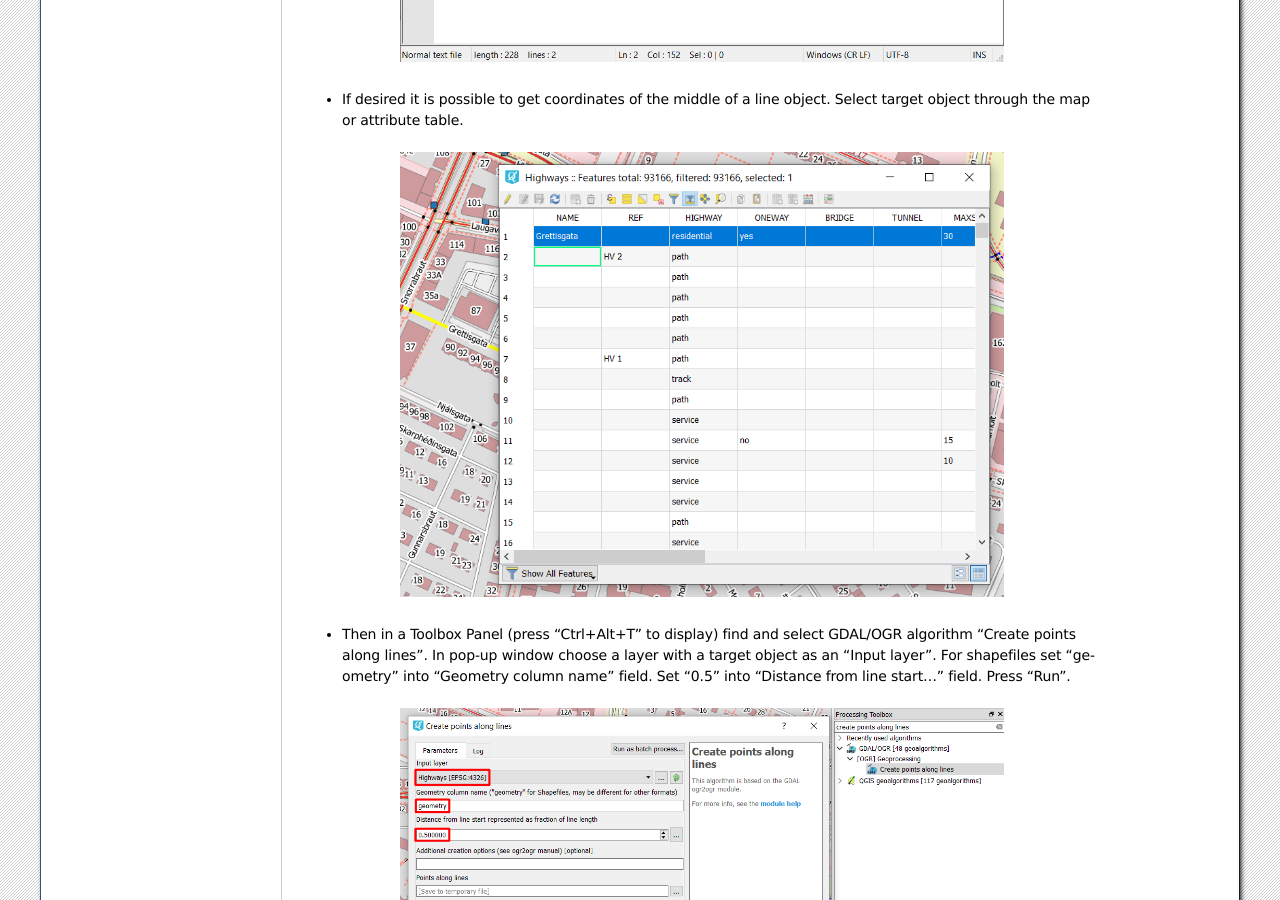
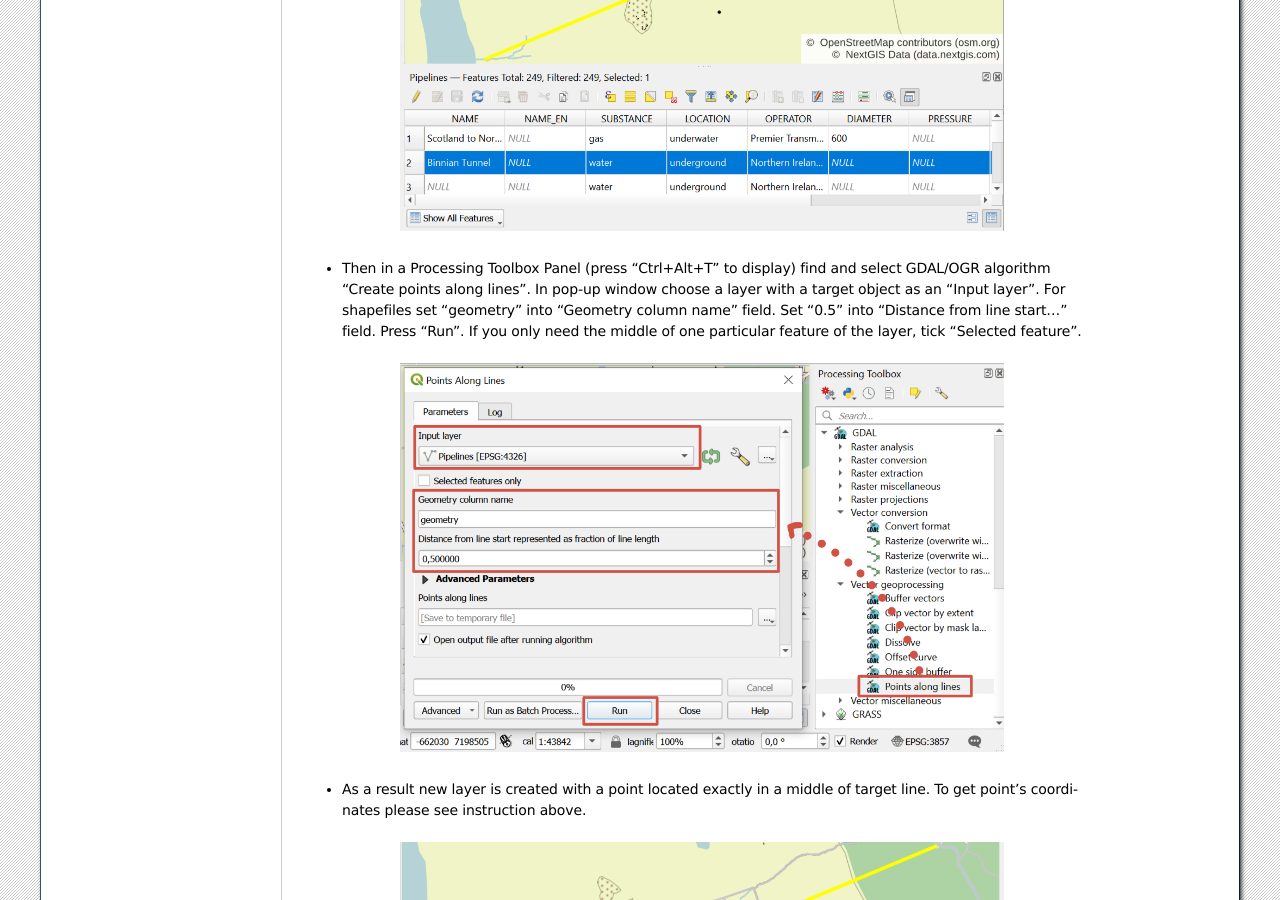
Before and after one commit to nextgis/docs_data, a Sphinx documentation site: the page built from source/coord.rst, in a window 1280 px wide and 900 px high, scrolled down 1109 px. Built offline with Sphinx 7.4.7, drawn with Linux system fonts in a browser that asks for light colours; formulas are drawn with MathJax 3; pages that are not in the unit, such as notebooks, are missing from menus; some of the changed text lies outside the part shown.

Commit message:
Update coord.rst
New screenshots

```diff
--- a/source/coord.rst
+++ b/source/coord.rst
@@ -5,47 +5,47 @@ How to get coordinates of a target object
 
 * `Order data <https://data.nextgis.com/en/>`_ for your area of interest, e.g. in GeoJSON (QGIS) format.
 * Wait for an email with the download link. Download and unpack the data.
-* Add a layer with target object to `QGIS <https://qgis.org/en/site/forusers/download.html>`.
+* Add a layer with target object to `QGIS <https://qgis.org/en/site/forusers/download.html>`_.
 * Find target object on the map (or through attribute table) and select it. Selected point object is highlighted with yellow on the map and with blue – in attribute table. If you selected an object through the map, use “Move selection to top” button to locate it in attribute table.
 
-.. figure:: _static/coord1.png
+.. figure:: _static/select_feature_move_top_en.png
    :name: coord1
    :align: center
    :width: 16cm
 
 * Do not deselect feature in attribute table and press “Ctrl + C” (it allows to copy all attributes of a target object) and then paste it into any text or table editor or processor. In a very first column named “wkt_geom” you will find coordinates of one or several points (if your target object is a line or polygon), belonging to the object.
 
-.. figure:: _static/coord2.png
+.. figure:: _static/paste_coordinates_en.png
    :name: coord2
    :align: center
    :width: 16cm
 
 * If desired it is possible to get coordinates of the middle of a line object. Select target object through the map or attribute table.
 
-.. figure:: _static/coord3.png
+.. figure:: _static/coord_select_line_en.png
    :name: coord3
    :align: center
    :width: 16cm
 
-* Then in a Toolbox Panel (press “Ctrl+Alt+T” to display) find and select GDAL/OGR algorithm “Create points along lines”. In pop-up window choose a layer with a target object as an “Input layer”. For shapefiles set “geometry” into “Geometry column name” field. Set “0.5” into “Distance from line start…” field. Press “Run”.
+* Then in a Processing Toolbox Panel (press “Ctrl+Alt+T” to display) find and select GDAL/OGR algorithm “Create points along lines”. In pop-up window choose a layer with a target object as an “Input layer”. For shapefiles set “geometry” into “Geometry column name” field. Set “0.5” into “Distance from line start…” field. Press “Run”. If you only need the middle of one particular feature of the layer, tick "Selected feature".
 
-.. figure:: _static/coord4.png
+.. figure:: _static/coord_points_along_lines_en.png
    :name: coord4
    :align: center
    :width: 16cm
 
 * As a result new layer is created with a point located exactly in a middle of target line. To get point’s coordinates please see instruction above.
 
-.. figure:: _static/coord5.png
+.. figure:: _static/coord_middle_en.png
    :name: coord5
    :align: center
    :width: 16cm
 
 * If desired it is possible to get coordinates of the center of a polygon object. Install plugin “realcentroid”. Then select target object through the map or attribute table. Launch “realcentroid” plugin. In pop-up window set layer with a target object, check boxes “Selected features only” and “Add to map canvas”, set name and path for output layer.
 
-.. figure:: _static/coord6.png
+.. figure:: _static/coord_realcentroid_en.png
    :name: coord6
    :align: center
    :width: 16cm
 
-* As a result new layer is created with a point located in a centre of target polygon. To get point’s coordinates please see instruction above.
+* As a result new layer is created with a point located in the centre of target polygon. To get point’s coordinates please see instruction above.
```
